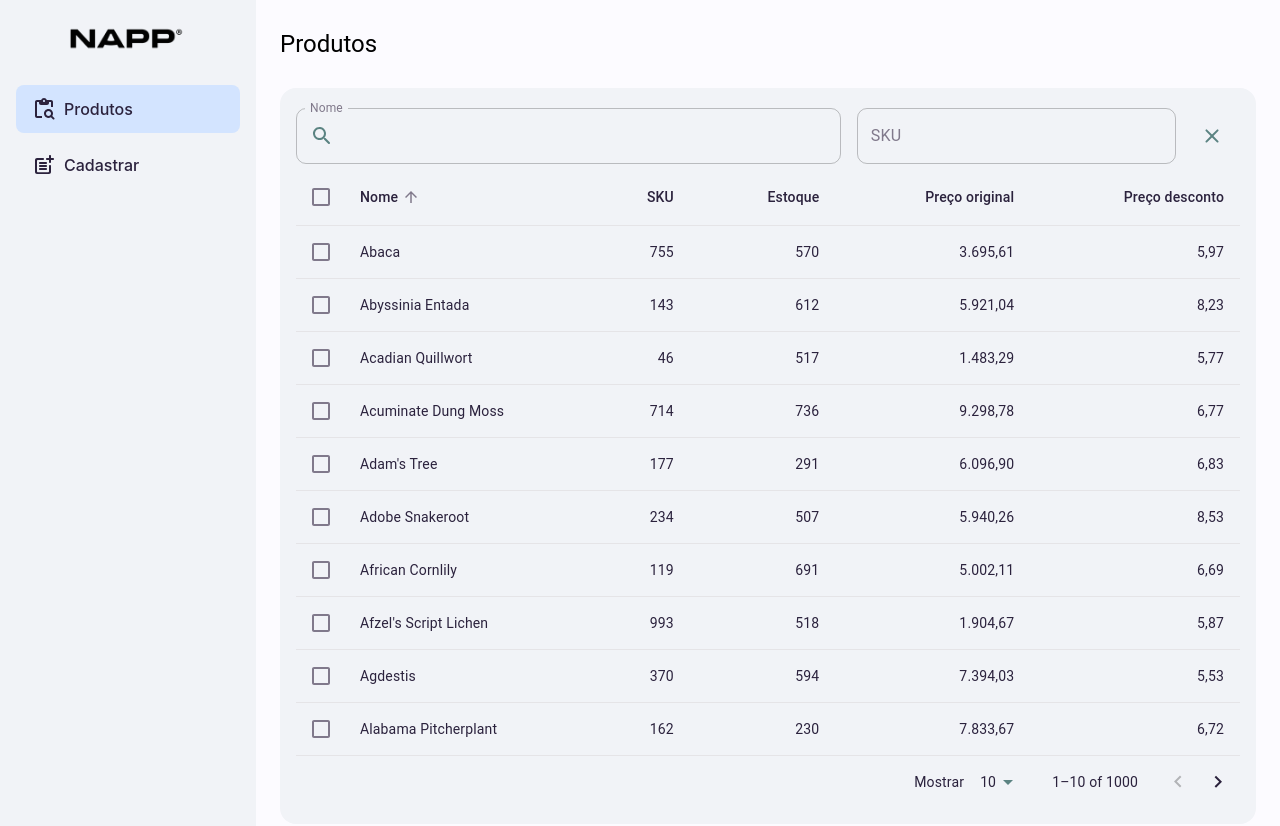
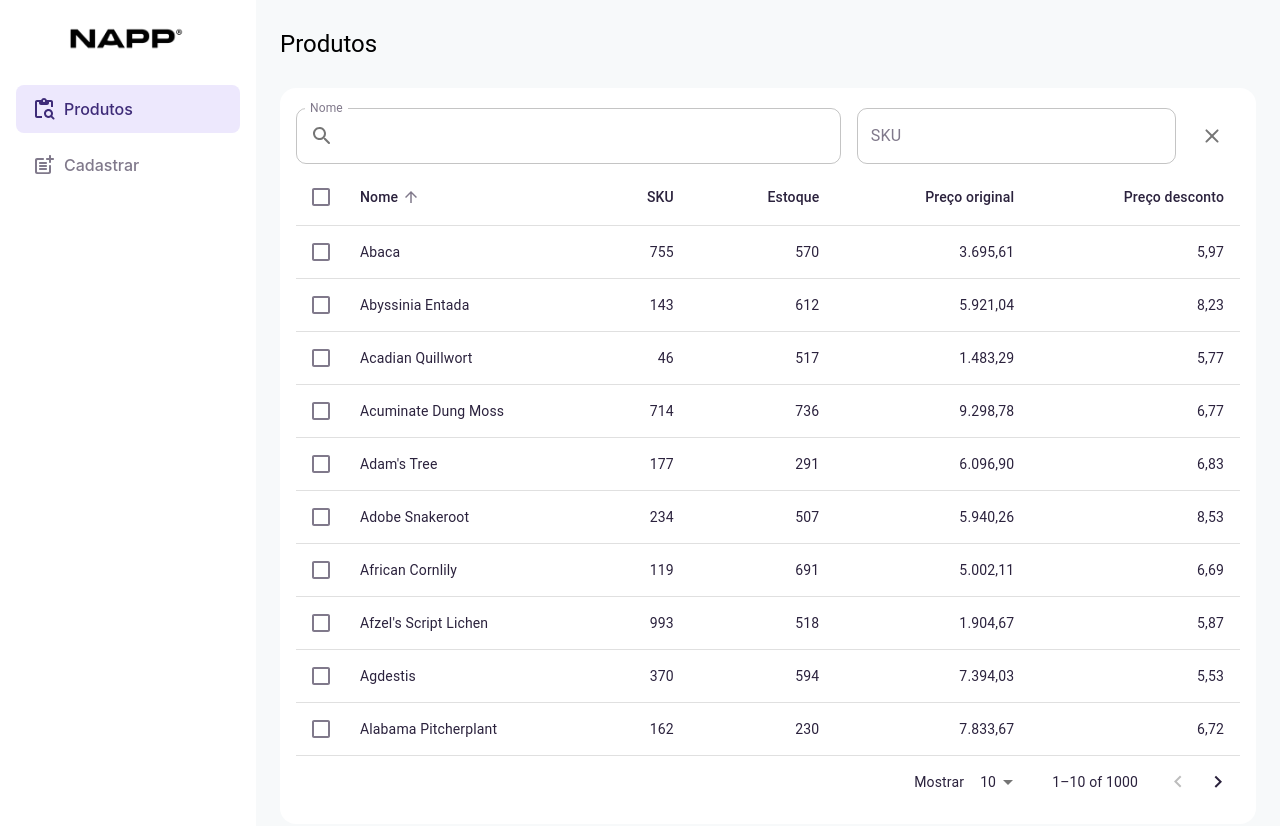
Before and after one commit to mateusmullerw/napp-challenge, a React (Create React App) app: page /products in a window 1280 px wide. Shown: the top 826 px of the page. Built offline with nearby package versions, Linux system fonts and the light colour scheme.

Commit message:
change theme

```diff
--- a/src/App.tsx
+++ b/src/App.tsx
@@ -53,10 +53,10 @@ const theme = createTheme({
   ],
   palette: {
     primary: {
-      main: "#276663",
+      main: "#0A9FBF",
     },
     secondary: {
-      main: "#9a76dc",
+      main: "#3E2B78",
     },
     text: {
       primary: "#2b223d",
@@ -64,21 +64,19 @@ const theme = createTheme({
       disabled: "rgba(128,121,139,0.6)",
     },
     success: {
-      main: "#159570",
+      main: "#009D9F",
     },
     error: {
       main: "#ba1a1a",
     },
     background: {
-      default: "#FCFBFF",
-      paper: "#F1F3F7",
+      default: "#F7F9FA",
+      paper: "#FFFFFF",
     },
     action: {
-      active: "rgba(40,93,91,0.75)",
-      hover: "#dae5e3",
-      selected: "#d3e4ff",
+      hover: "#F7F9FA",
+      selected: "#EDE8FD",
     },
-    divider: "rgba(43,34,61,0.15)",
   },
   typography: {
     button: {
--- a/src/components/Navigation/NavigationItem.tsx
+++ b/src/components/Navigation/NavigationItem.tsx
@@ -60,7 +60,10 @@ const Container = styled.div`
     font-weight: 500;
     padding: 0.5rem 1rem;
     text-decoration: none;
-    color: ${(props: IContainerProps) => props.theme.palette.text.primary};
+    color: ${(props: IContainerProps) =>
+      props.active
+        ? props.theme.palette.secondary.main
+        : props.theme.palette.text.secondary};
     width: 100%;
     height: 100%;
   }
```
